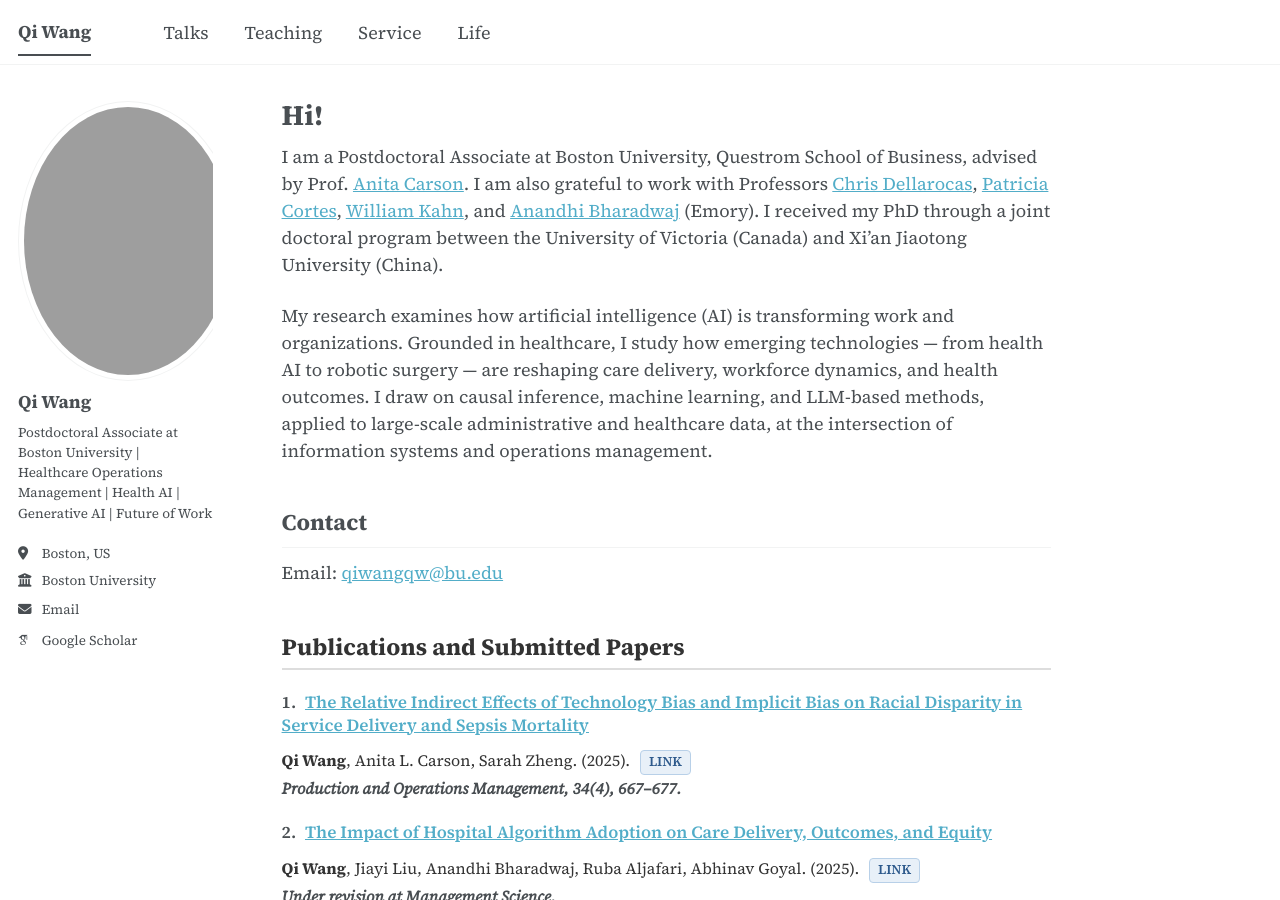
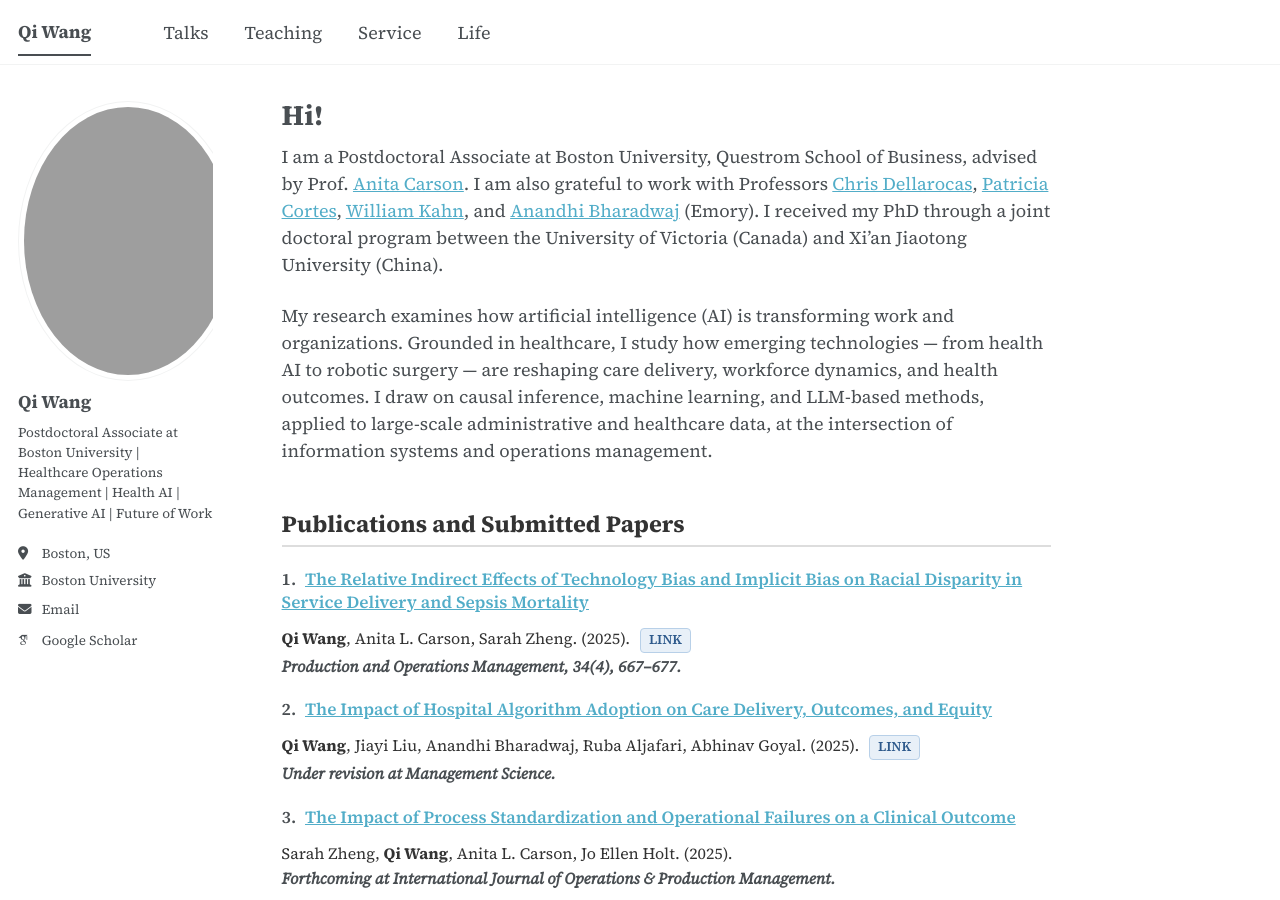
Before and after one commit to qiwang-katherine/qiwang-katherine.github.io, a Jekyll site: the page built from _pages/about.md, in a window 1280 px wide and 900 px high. Built offline with Jekyll 4.4.1, drawn with Linux system fonts in a browser that asks for light colours; some web fonts are replaced; a script bundle is joined from its source files by our own code; library files that are not in the unit come from our copies.

Commit message:
about.md

```diff
--- a/_pages/about.md
+++ b/_pages/about.md
@@ -10,10 +10,6 @@ redirect_from:
 I am a Postdoctoral Associate at Boston University, Questrom School of Business, advised by Prof. [Anita Carson](https://www.bu.edu/questrom/profiles/anita-carson/). I am also grateful to work with Professors [Chris Dellarocas](https://www.bu.edu/questrom/profiles/chrysanthos-dellarocas/), [Patricia Cortes](https://www.bu.edu/questrom/profiles/patricia-cortes/), [William Kahn](https://www.bu.edu/questrom/profiles/william-kahn/), and [Anandhi Bharadwaj](https://goizueta.emory.edu/faculty/profiles/anandhi-bharadwaj) (Emory). I received my PhD through a joint doctoral program between the University of Victoria (Canada) and Xi'an Jiaotong University (China).
 
 My research examines how artificial intelligence (AI) is transforming work and organizations. Grounded in healthcare, I study how emerging technologies — from health AI to robotic surgery — are reshaping care delivery, workforce dynamics, and health outcomes. I draw on causal inference, machine learning, and LLM-based methods, applied to large-scale administrative and healthcare data, at the intersection of information systems and operations management.
-
-## Contact
-
-Email: [qiwangqw@bu.edu](mailto:qiwangqw@bu.edu)
 
 {% include base_path %}
 
```
